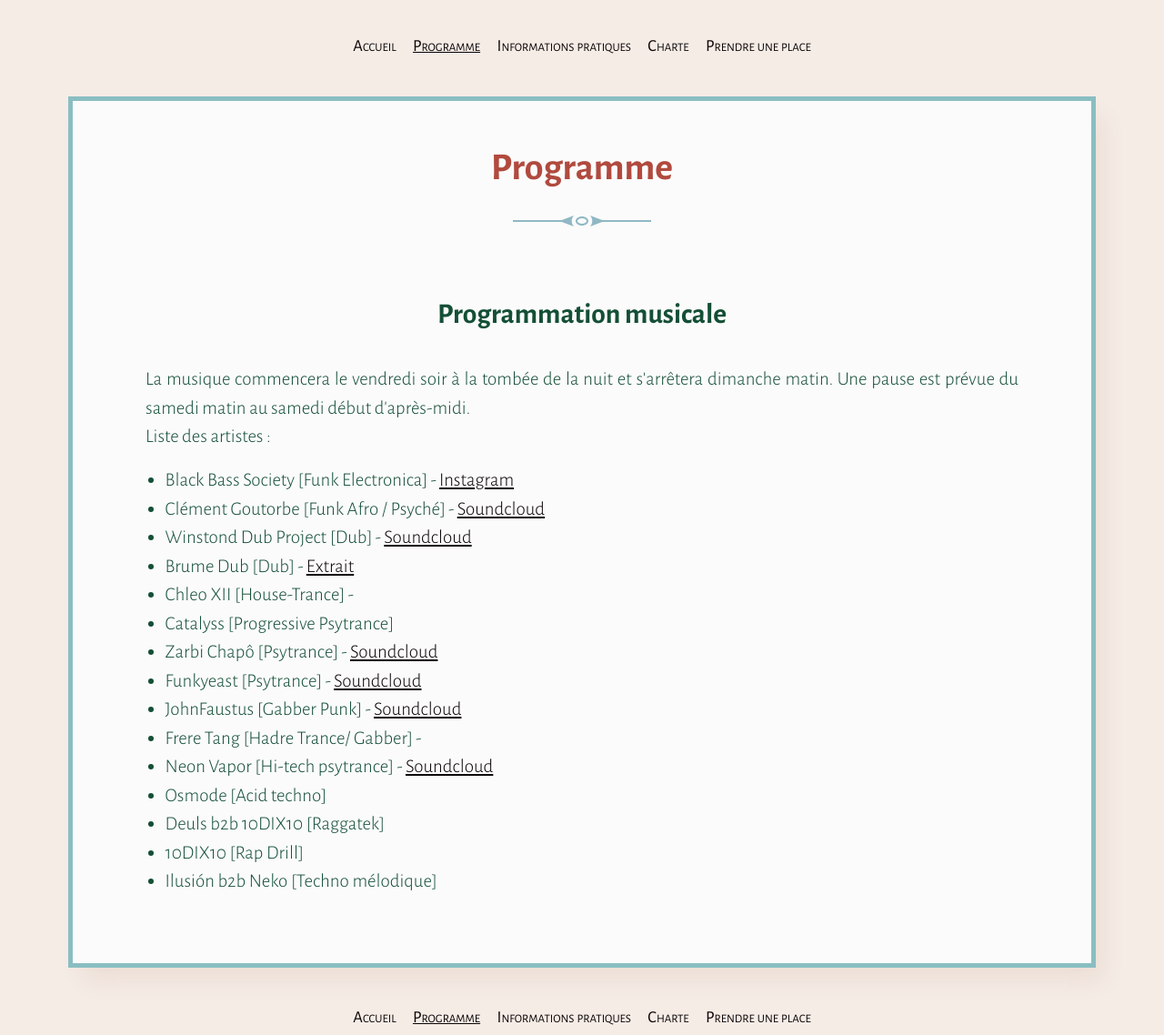
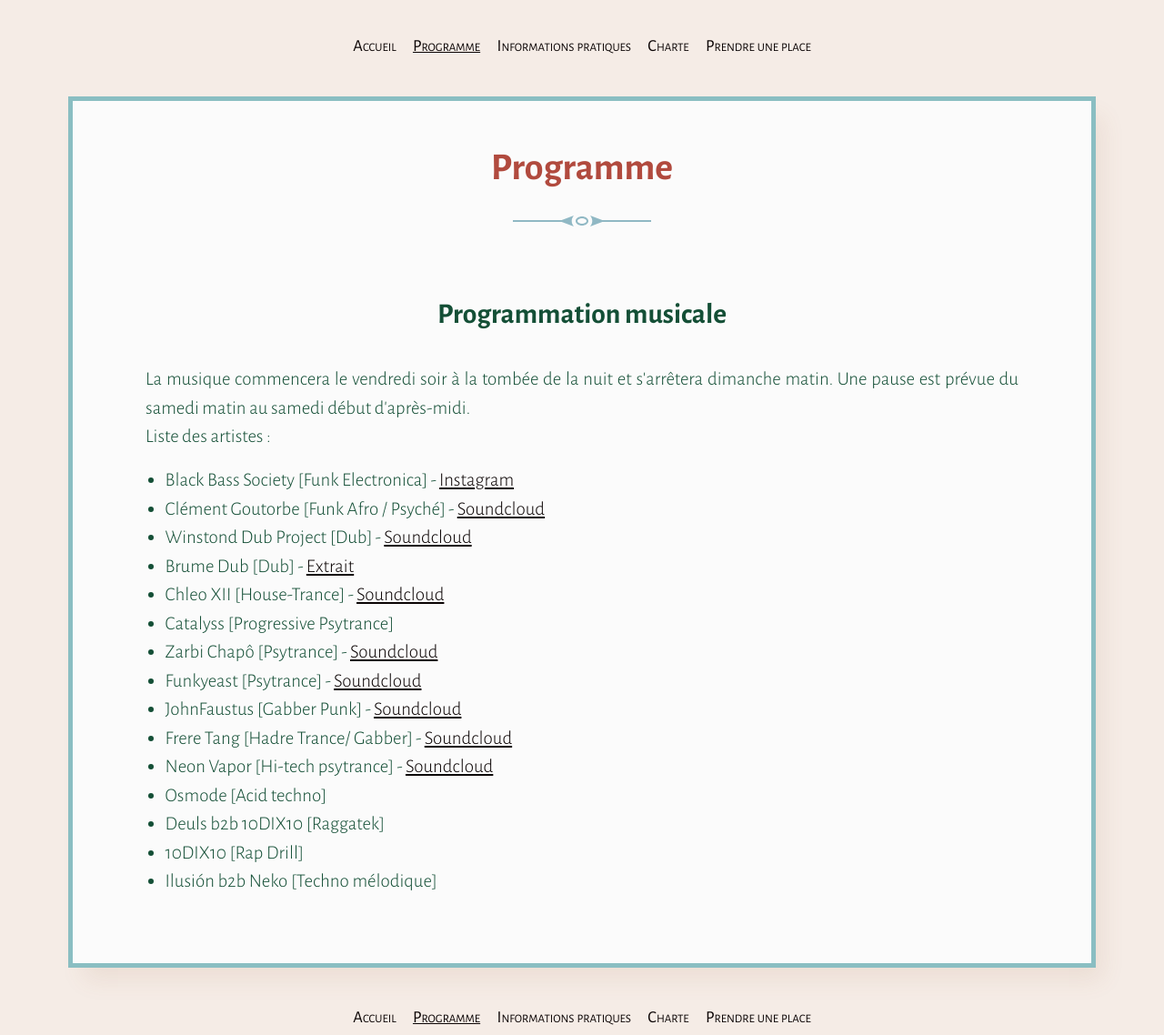
Before and after one commit to Herbes-Folles/Herbes-Folles.github.io, a Jekyll site: the page built from content/programme.md, in a window 1280 px wide. Shown: the whole page at 91% size. Built offline with Jekyll 4.4.1, drawn with Linux system fonts in a browser that asks for light colours.

Commit message:
Add missing soundclouds

```diff
--- a/content/programme.md
+++ b/content/programme.md
@@ -18,7 +18,7 @@ Liste des artistes :
 
 - Brume Dub [Dub] - [Extrait](/assets/music/brume_dub-space_dub.mp3)
 
-- Chleo XII [House-Trance] -
+- Chleo XII [House-Trance] - [Soundcloud](https://soundcloud.com/cleoxiii)
 
 - Catalyss [Progressive Psytrance]
 
@@ -28,7 +28,7 @@ Liste des artistes :
 
 - JohnFaustus [Gabber Punk] - [Soundcloud](https://soundcloud.com/johnfaustus)
 
-- Frere Tang [Hadre Trance/ Gabber] -
+- Frere Tang [Hadre Trance/ Gabber] - [Soundcloud](https://soundcloud.com/dr-lobo)
 
 - Neon Vapor [Hi-tech psytrance] - [Soundcloud](https://soundcloud.com/neonvapor)
 
```
